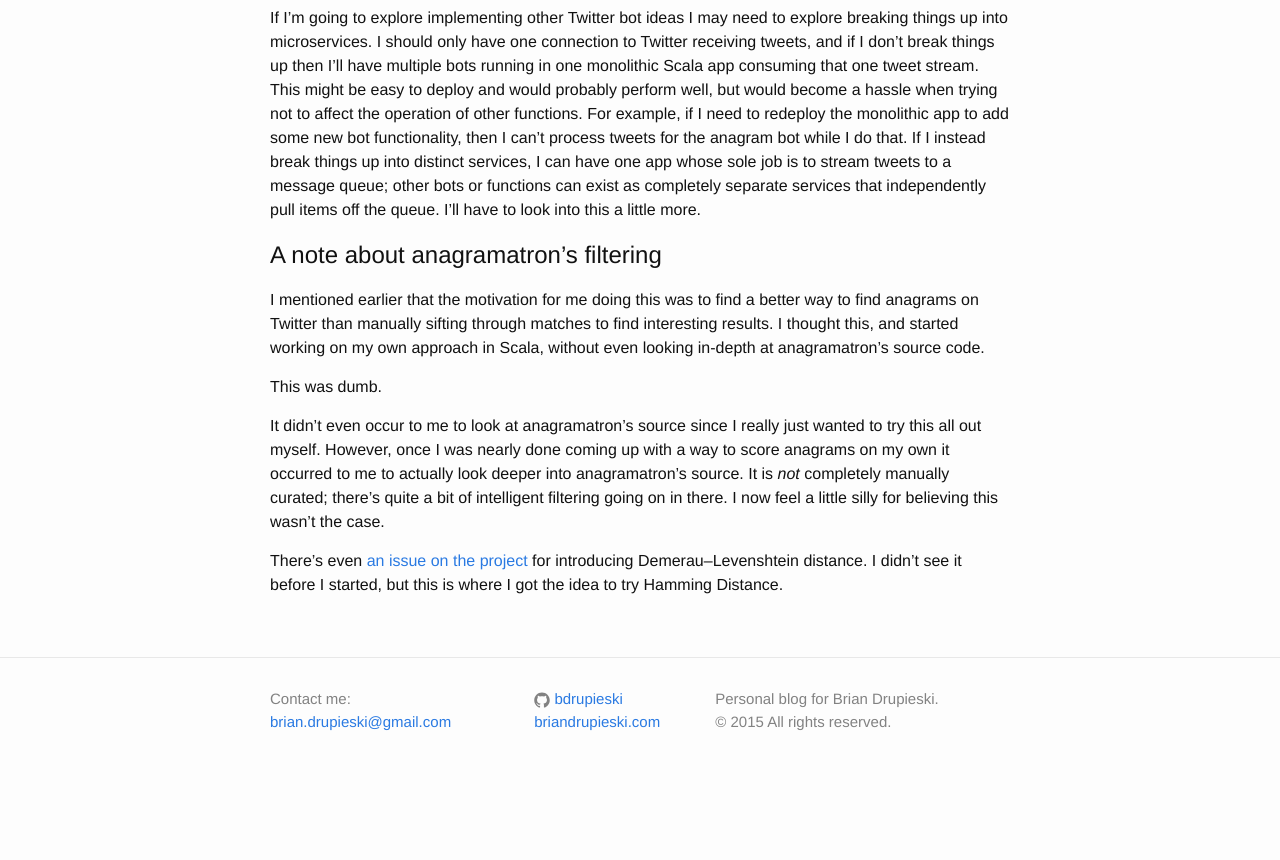
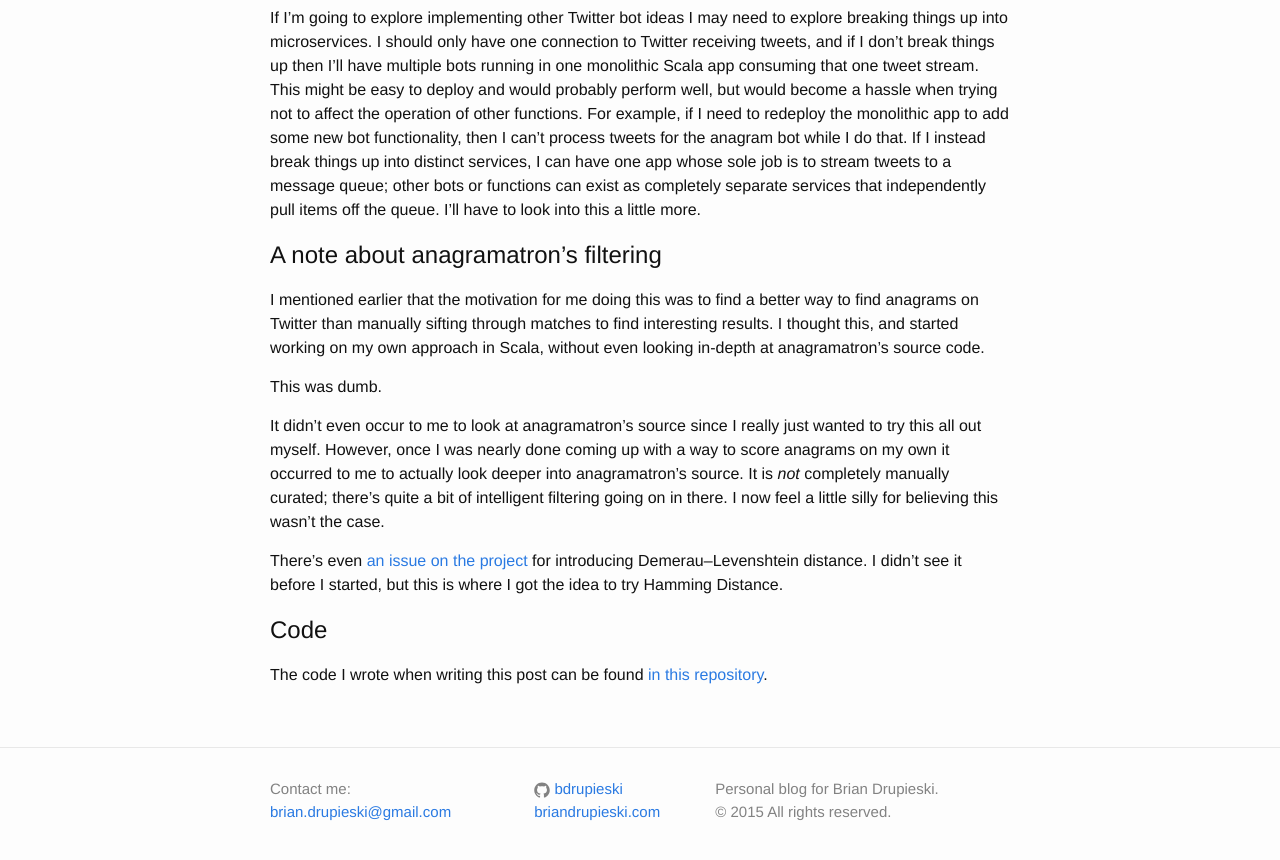
Before and after one commit to bdrupieski/bdrupieski.github.io, a Jekyll site: the page built from _posts/2015-11-25-finding-anagrams-on-twitter.markdown, in a window 1280 px wide and 900 px high, scrolled down 8509 px. Shown: the top 860 px of the window. Built offline with Jekyll 4.4.1, drawn with Linux system fonts in a browser that asks for light colours; before the commit the page ends 9319 px from its top, so only the background shows below that.

Commit message:
add link to repo

```diff
--- a/_posts/2015-11-25-finding-anagrams-on-twitter.markdown
+++ b/_posts/2015-11-25-finding-anagrams-on-twitter.markdown
@@ -234,3 +234,7 @@ This was dumb.
 It didn't even occur to me to look at anagramatron's source since I really just wanted to try this all out myself. However, once I was nearly done coming up with a way to score anagrams on my own it occurred to me to actually look deeper into anagramatron's source. It is *not* completely manually curated; there's quite a bit of intelligent filtering going on in there. I now feel a little silly for believing this wasn't the case.
 
 There's even [an issue on the project](https://github.com/cmyr/anagramatron/issues/2) for introducing Demerau–Levenshtein distance. I didn't see it before I started, but this is where I got the idea to try Hamming Distance.
+
+# Code
+
+The code I wrote when writing this post can be found [in this repository](https://github.com/bdrupieski/FindTwitterAnagrams).
```
